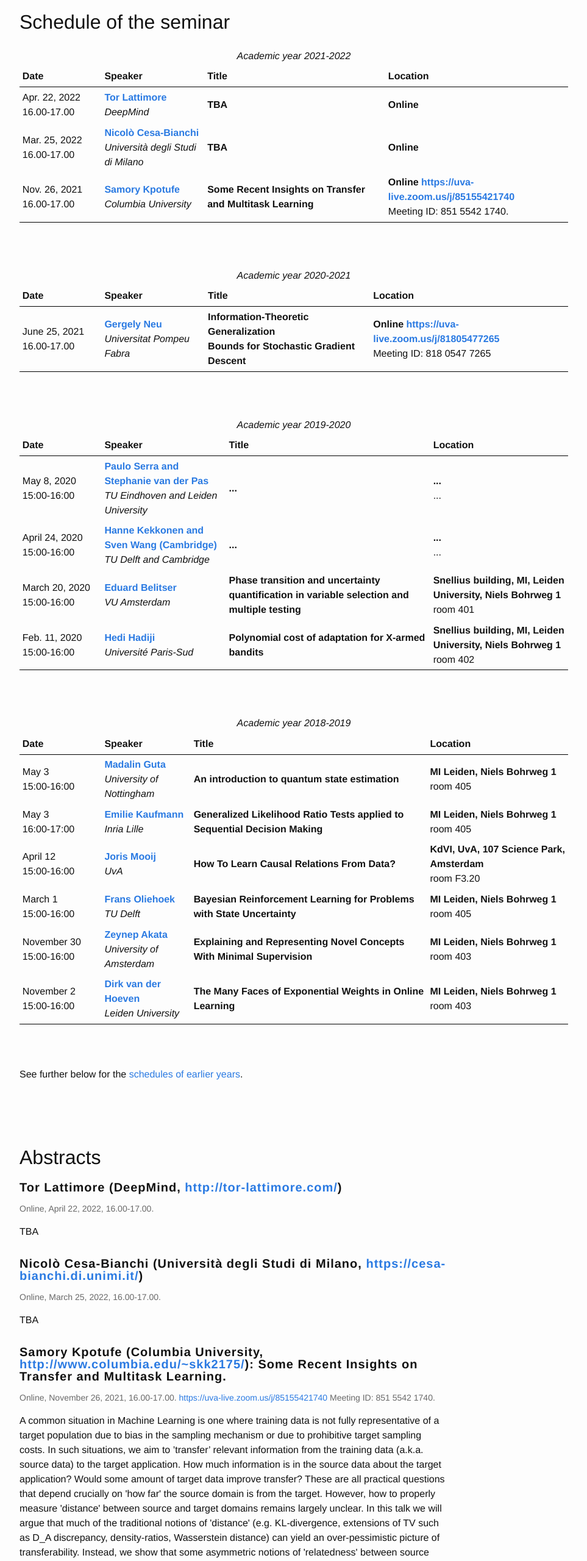
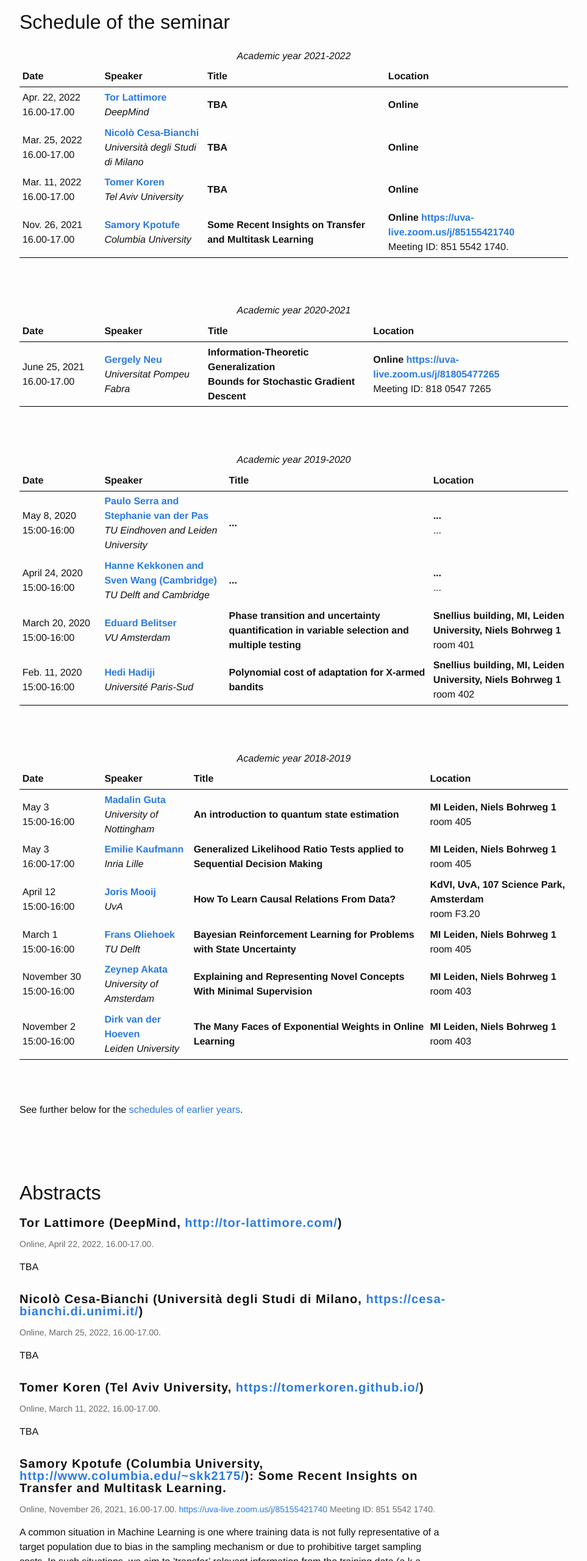
Before and after one commit to mschauer/StructuresSeminar, a plain HTML site: page index.html in a window 1280 px wide. Shown: the part 751-3311 px from the top of the page at 61% size, without its empty margins (158-1121 px from the left). Drawn offline with Linux system fonts and the light colour scheme.

Commit message:
* Add talk by Tomer Koren

```diff
--- a/index.html
+++ b/index.html
@@ -98,6 +98,24 @@
               </b>
               <br>
               <i>Università degli Studi di Milano</i>
+            </td>
+            <td>
+              <b>TBA</b>
+              <br>
+            </td>
+            <td>
+              <b>Online</b>
+          </tr>
+          <tr>
+            <td>Mar. 11, 2022<br> 16.00-17.00
+            </td>
+            <td>
+              <b>
+              <a href="#Koren"> Tomer Koren
+             </a>
+              </b>
+              <br>
+              <i>Tel Aviv University</i>
             </td>
             <td>
               <b>TBA</b>
@@ -445,6 +463,19 @@
           </h2>
           <p>
             Online, March 25, 2022, 16.00-17.00.
+          </p>
+        </header>
+        <p>
+          TBA
+        </p>
+      </article>
+      <article id="Koren">
+        <header>
+          <h2>
+            Tomer Koren (Tel Aviv University, <a href="https://tomerkoren.github.io/">https://tomerkoren.github.io/</a>)
+          </h2>
+          <p>
+            Online, March 11, 2022, 16.00-17.00.
           </p>
         </header>
         <p>
```
